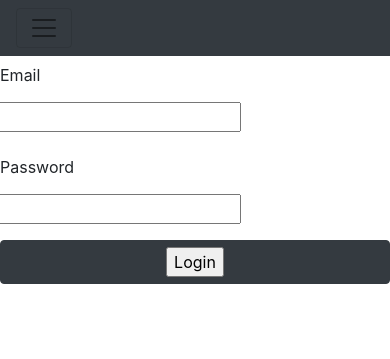
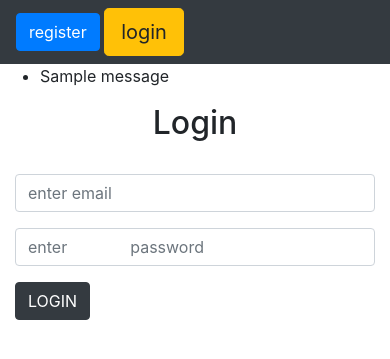
Before and after one commit to Morgan-Gicheha/online-notepad, a Flask app: page /login in a window 390 px wide. Shown: the top 359 px of the page. Run offline with Flask 2, Linux system fonts and the light colour scheme; tables that the repository leaves empty hold one stand-in row (values such as "Sample post"); one stand-in notice (Sample message) is shown; some libraries are stand-ins or nearby versions.

Commit message:
beautified login form

```diff
--- a/app.py
+++ b/app.py
@@ -1,4 +1,4 @@
-from flask import Flask,render_template,request,redirect,url_for,flash, session ,g
+from flask import Flask,render_template,request,redirect,url_for,session ,g,flash
 # importin SQLAchemmy
 from flask_sqlalchemy import SQLAlchemy
 from forms.authentication import Register,Login
@@ -66,6 +66,8 @@ def user_registration():
 @app.route('/login', methods=['GET','POST'])
 
 def login():
+    error= None
+
     form = Login(request.form)
     if request.method=="POST":
         email= request.form.get("email")
@@ -73,27 +75,34 @@ def login():
 
         # check if email exists
         check_email=Users.email_checker(email=email)
-        if not check_email:
-            print("email not found")
-        else:
+        if  check_email:
 
             chck_password= Users.password_checker(email=email,password=password)
             if chck_password:
-                print("loggged in")
+                # flash("loggegin","success")
+                # print("loggged in")
                 session["logged_in"] = True
                 session["username"] = check_email.user_name
                 session["id"] = check_email.id
 
                 return redirect(url_for("home"))
+            else:
+                print("wrong passwrod")
+                error="password not correct"
+                flash("password not correct","warning")
 
+        else:
+            print("no email found")
+            error= "email not registered login"
 
             return redirect(url_for("login"))
+
 
         # if email is found,check password if correct
 
 
 
-    return render_template('login.html',form=form)
+    return render_template('login.html',form=form,error=error)
 
 @app.route('/')
 @login_required
@@ -119,6 +128,7 @@ def todo():
 
 # viewing pad
 @app.route('/add_todo',methods=['POST','GET'])
+@login_required
 def add_todo():
 
     if request.method=='POST':
--- a/forms/authentication.py
+++ b/forms/authentication.py
@@ -13,4 +13,4 @@ class Login(FlaskForm):
 
     email = StringField("Email",validators=[DataRequired()])
     password= PasswordField("Password",validators=[DataRequired()])
-    submit = SubmitField("Login")
+    submit = SubmitField("LOGIN")
--- a/templates/authentication_parent.html
+++ /dev/null
@@ -1,40 +0,0 @@
-<!DOCTYPE html>
-<html lang="en">
-  <head>
-    <meta charset="utf-8" />
-    <meta http-equiv="x-ua-compatible" content="ie=edge" />
-    <meta name="viewport" content="width=device-width, initial-scale=1" />
-
-    <link rel="stylesheet" href="https://stackpath.bootstrapcdn.com/bootstrap/4.3.1/css/bootstrap.min.css" integrity="sha384-ggOyR0iXCbMQv3Xipma34MD+dH/1fQ784/j6cY/iJTQUOhcWr7x9JvoRxT2MZw1T" crossorigin="anonymous">
-  </head>
-
-  <body>
-    <!-- adding navbar -->
-    <nav class="navbar navbar-expand-lg navbar-light bg-dark">
-
-        <button class="navbar-toggler" type="button" data-toggle="collapse" data-target="#navbarSupportedContent" aria-controls="navbarSupportedContent" aria-expanded="false" aria-label="Toggle navigation">
-          <span class="navbar-toggler-icon"></span>
-        </button>
-
-        <div class="collapse navbar-collapse" id="navbarSupportedContent">
-          <ul class="navbar-nav mr-auto">
-
-              <div class="text-left" >
-
-              <a href="/register" class="btn btn-primary " role="button">register</a>
-
-              <a href="/login" class="btn btn-lg btn-warning" role="button">login</a>
-              </div>
-              </ul>
-          </ul>
-
-        </div>
-      </nav>
-   {% block content %}
-
-   {% endblock %}
-    <script src="https://code.jquery.com/jquery-3.3.1.slim.min.js" integrity="sha384-q8i/X+965DzO0rT7abK41JStQIAqVgRVzpbzo5smXKp4YfRvH+8abtTE1Pi6jizo" crossorigin="anonymous"></script>
-    <script src="https://cdnjs.cloudflare.com/ajax/libs/popper.js/1.14.7/umd/popper.min.js" integrity="sha384-UO2eT0CpHqdSJQ6hJty5KVphtPhzWj9WO1clHTMGa3JDZwrnQq4sF86dIHNDz0W1" crossorigin="anonymous"></script>
-    <script src="https://stackpath.bootstrapcdn.com/bootstrap/4.3.1/js/bootstrap.min.js" integrity="sha384-JjSmVgyd0p3pXB1rRibZUAYoIIy6OrQ6VrjIEaFf/nJGzIxFDsf4x0xIM+B07jRM" crossorigin="anonymous"></script>
-  </body>
-</html>
--- /dev/null
+++ b/templates/layout.html
@@ -0,0 +1,12 @@
+<!doctype html>
+<title>My Application</title>
+{% with messages = get_flashed_messages() %}
+  {% if messages %}
+    <ul class=flashes>
+    {% for message in messages %}
+      <li>{{ message }}</li>
+    {% endfor %}
+    </ul>
+  {% endif %}
+{% endwith %}
+{% block body %}{% endblock %}
--- a/templates/login.html
+++ b/templates/login.html
@@ -1,29 +1,65 @@
-<!-- extending properties from authentication_parent html file -->
-{% extends "authentication_parent.html" %}
-{% block content %}
-<!-- adding name input section -->
-<form action="/login" method="POST" >
-    {{ form.hidden_tag() }}
-<div class="form-group row">
-    <label for="" class="col-sm-2 col-form-label">{{ form.email.label }}</label>
-    <div>
-        {{ form.email }}
+<!DOCTYPE html>
+<html lang="en">
+
+<head>
+  <meta charset="utf-8" />
+  <meta http-equiv="x-ua-compatible" content="ie=edge" />
+  <meta name="viewport" content="width=device-width, initial-scale=1" />
+
+  <link rel="stylesheet" href="https://stackpath.bootstrapcdn.com/bootstrap/4.3.1/css/bootstrap.min.css"
+    integrity="sha384-ggOyR0iXCbMQv3Xipma34MD+dH/1fQ784/j6cY/iJTQUOhcWr7x9JvoRxT2MZw1T" crossorigin="anonymous" />
+</head>
+
+<body>
+  <!-- adding navbar -->
+  <nav class="navbar navbar-expand-lg navbar-light bg-dark">
+
+      <div class="text-right">
+        <a href="/register" class="btn btn-primary " role="button">register</a>
+
+        <a href="/login" class="btn btn-lg btn-warning" role="button">login</a>
+      </div>
     </div>
-</div>
-<!-- inputing password -->
+  </nav>
+  {% extends "layout.html" %} {% block body %}
+  <form action="/login" method="POST">
+    {% if error %}
+    <p class="error"><strong>Error:</strong> {{ error }} {% endif %}</p>
 
-<div class="form-group row">
-    <label for="confirm_password" class="col-sm-2 col-form-label">{{ form.password.label }}</label>
-    <div>
-        {{ form.password }}
-    </div >
-</div>
+    <div class="container-fluid">
+      <div class="row pad">
+        <div class="col-lg-4 col-lg-offset pad">
+          <h2 class="text-center bold">Login</h2>
+          <br />
 
+          {{ form.hidden_tag() }}
 
+          <div class="form-group">
+            {{ form.email(class="form-control", placeholder="enter email") }}
+          </div>
 
+          <div class="form-group">
+            {{ form.password(class="form-control", placeholder="enter
+              password") }}
+          </div>
+          <div class="form-group">
+            {{ form.submit(class="btn btn-dark ") }}
+          </div>
+        </div>
+      </div>
+    </div>
+  </form>
+  {% endblock %}
 
-    <button  class="btn btn-block btn-dark">{{ form.submit }}</button>
-</div>
+  <script src="https://code.jquery.com/jquery-3.3.1.slim.min.js"
+    integrity="sha384-q8i/X+965DzO0rT7abK41JStQIAqVgRVzpbzo5smXKp4YfRvH+8abtTE1Pi6jizo"
+    crossorigin="anonymous"></script>
+  <script src="https://cdnjs.cloudflare.com/ajax/libs/popper.js/1.14.7/umd/popper.min.js"
+    integrity="sha384-UO2eT0CpHqdSJQ6hJty5KVphtPhzWj9WO1clHTMGa3JDZwrnQq4sF86dIHNDz0W1"
+    crossorigin="anonymous"></script>
+  <script src="https://stackpath.bootstrapcdn.com/bootstrap/4.3.1/js/bootstrap.min.js"
+    integrity="sha384-JjSmVgyd0p3pXB1rRibZUAYoIIy6OrQ6VrjIEaFf/nJGzIxFDsf4x0xIM+B07jRM"
+    crossorigin="anonymous"></script>
+</body>
 
-
-{% endblock %}
+</html>
```
Also changed, not shown: templates/parent.html (+12 -0 lines), templates/register.html (+58 -27 lines).
